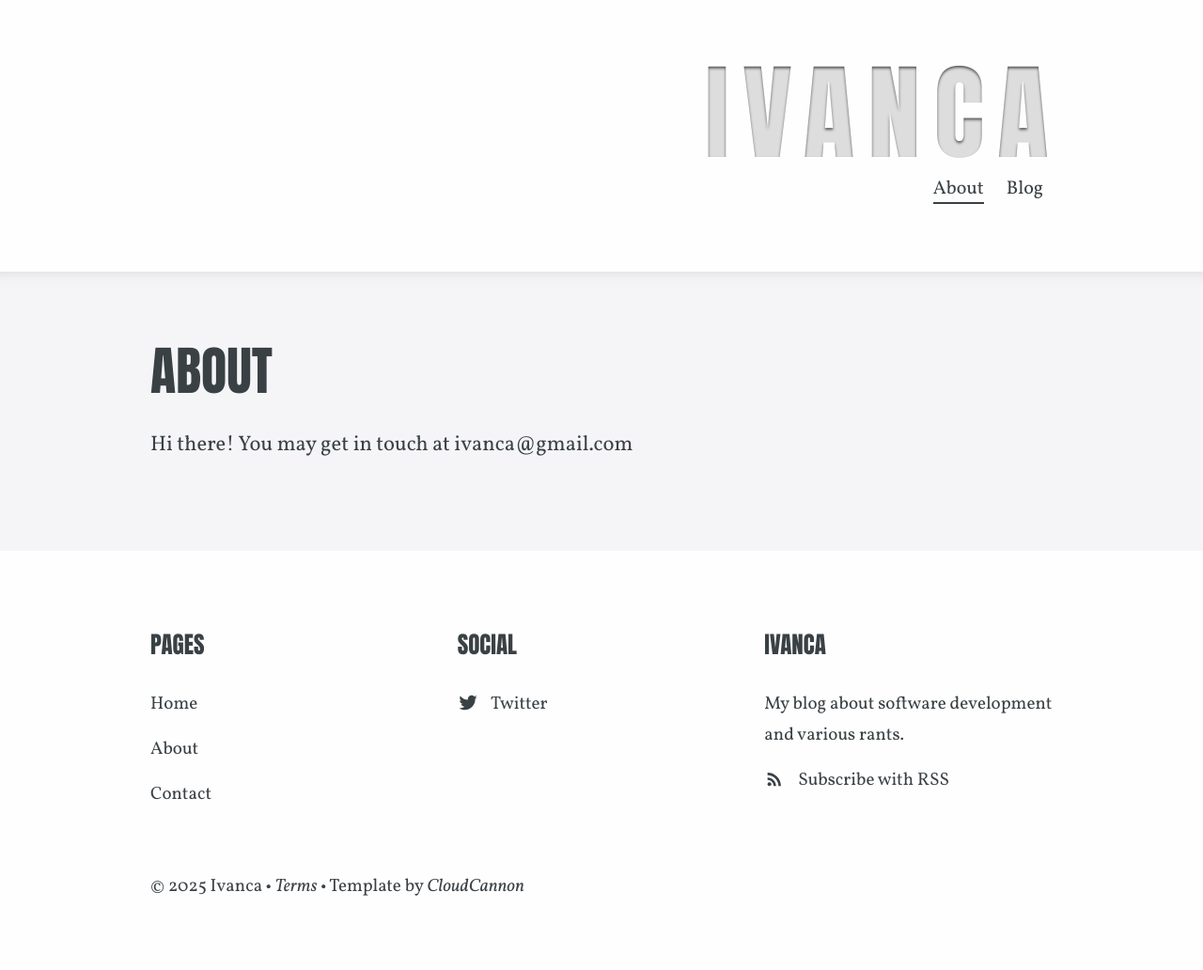
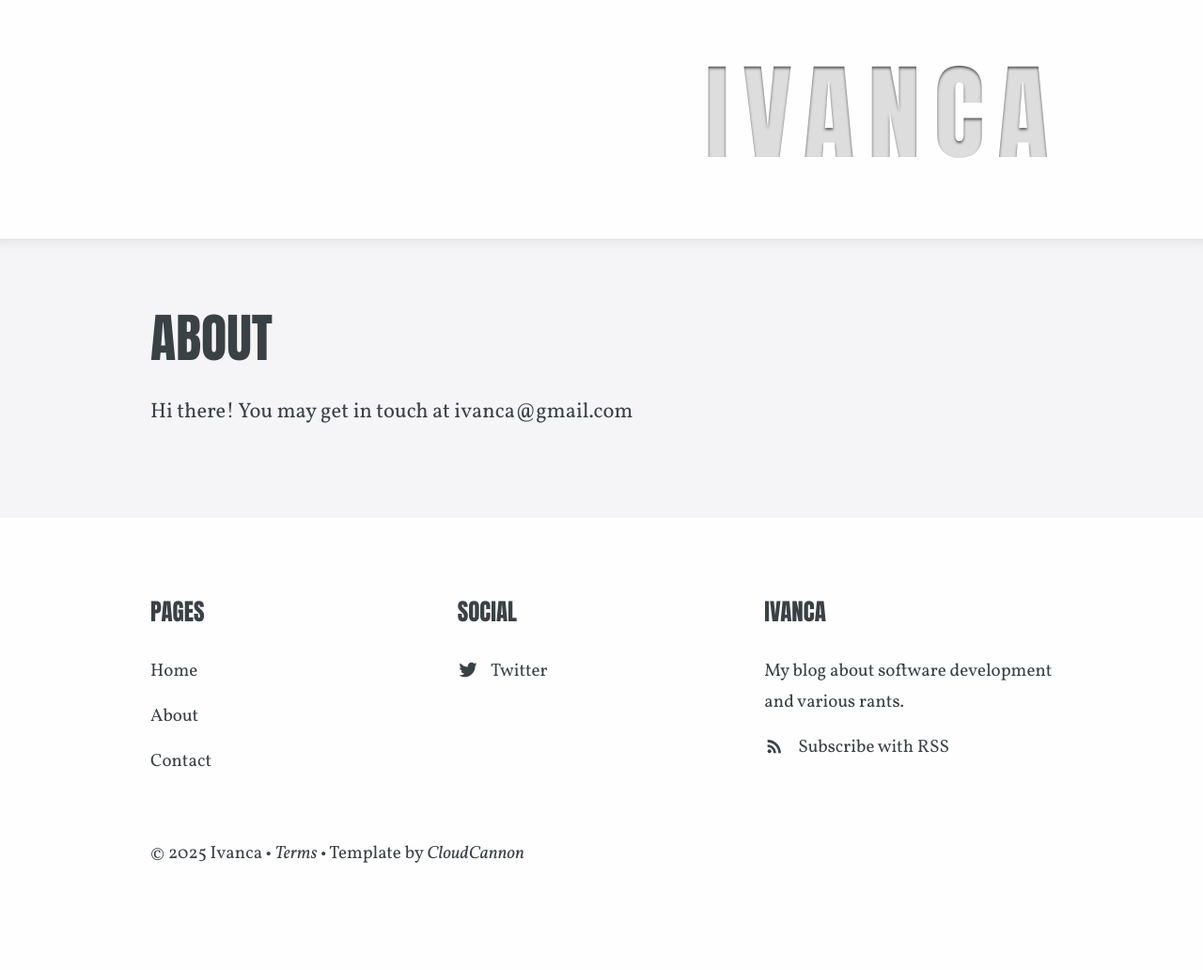
Before and after one commit to Ivanca/ivanca.github.io, a Jekyll site: the page built from about.html, in a window 1280 px wide. Shown: the whole page at 94% size. Built offline with Jekyll 4.4.1, drawn with Linux system fonts in a browser that asks for light colours; some web fonts are replaced; after the commit the page ends 997 px from its top, so only the background shows below that.

Commit message:
Remove navigation menu from header for cleaner layout

```diff
--- a/_layouts/default.html
+++ b/_layouts/default.html
@@ -28,17 +28,6 @@
 		<header style="background-image: url('{% include relative-src.html src=page.background_image_path %}');" {% if page.large_header %}class="main-hero"{% endif %}>
 			<div class="container">
 				<h1><a href="{{ site.baseurl }}/">{{ site.data.company.title }}</a></h1>
-				<nav>
-					<ul>
-						{% assign nav_pages = site.html_pages | where: 'show_in_navigation', true | sort: 'navigation_order' %}
-						{% for nav_page in nav_pages %}
-							{% if previous_page.path != nav_page.path %}
-								{% assign previous_page = nav_page %}
-								<li><a {% if nav_page.url == page.url %}class="active"{% endif %} href="{{ site.baseurl }}{{ nav_page.url }}">{{ nav_page.title }}</a></li>
-							{% endif %}
-						{% endfor %}
-					</ul>
-				</nav>
 			</div>
 		</header>
 
```
